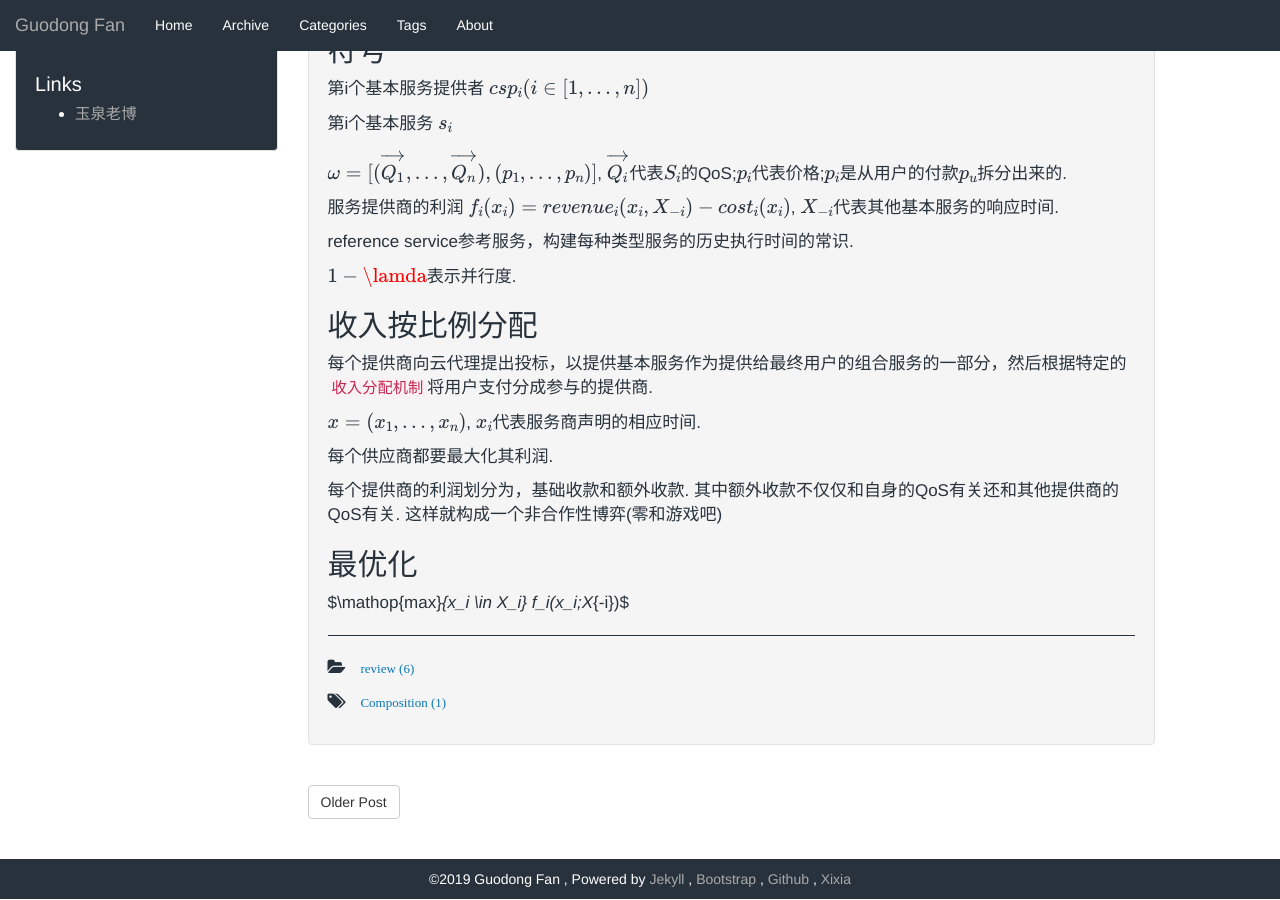
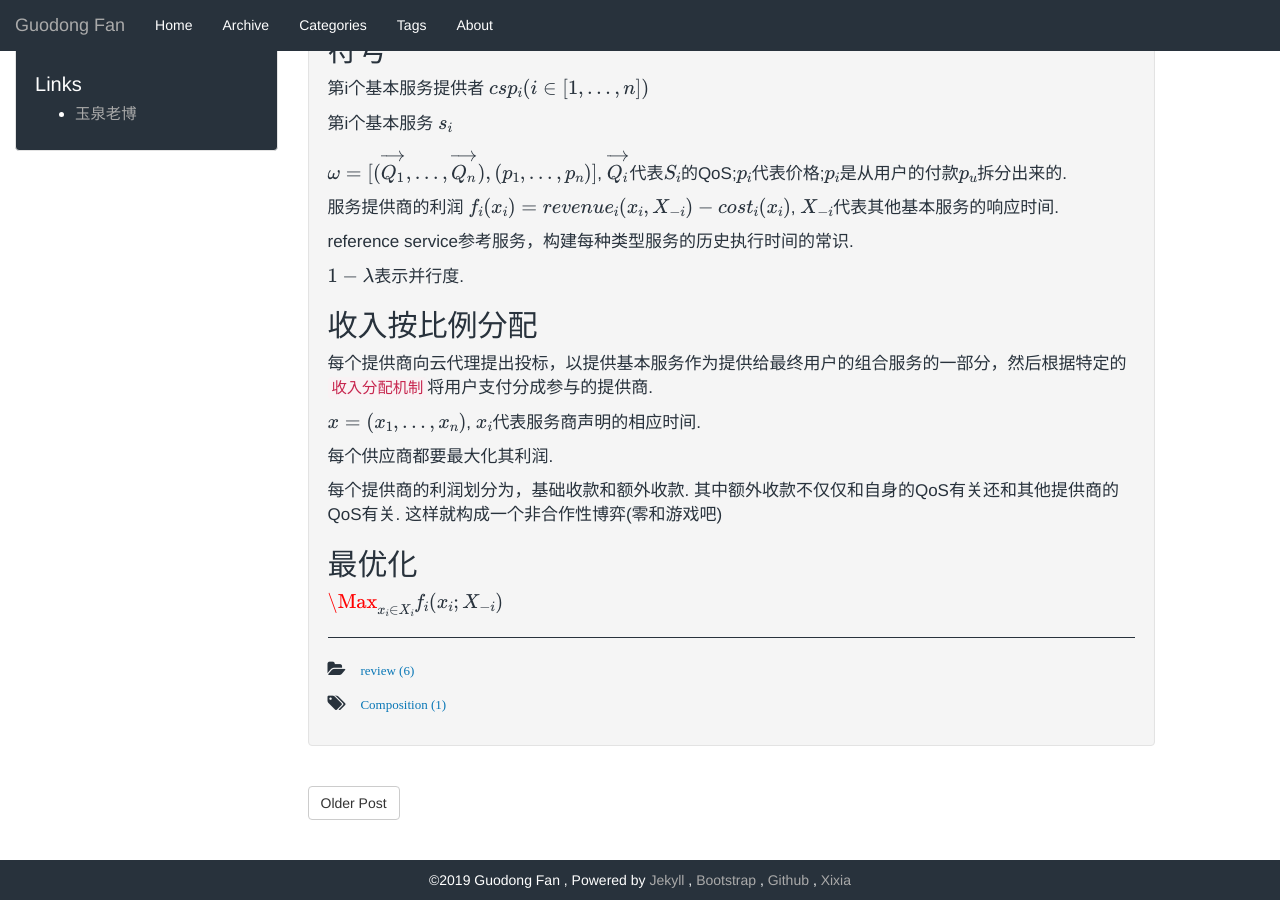
Before and after one commit to GuodongFan/GuodongFan.github.io, a Jekyll site: the page built from _posts/2019-07-31-Nash-Equilibrium-Composition.md, in a window 1280 px wide and 900 px high, scrolled down 620 px. Built offline with Jekyll 4.4.1, drawn with Linux system fonts in a browser that asks for light colours; our own code applies the rules of GitHub Pages for plain Markdown files; formulas are drawn with MathJax 3.

Commit message:
Update 2019-07-31-Nash-Equilibrium-Composition.md

```diff
--- a/_posts/2019-07-31-Nash-Equilibrium-Composition.md
+++ b/_posts/2019-07-31-Nash-Equilibrium-Composition.md
@@ -29,7 +29,7 @@ $\omega=\lbrack(\overrightarrow{Q_1},...,\overrightarrow{Q_n}),(p_1,...,p_n)\rbr
 
 reference service参考服务，构建每种类型服务的历史执行时间的常识.
 
-$1-\lamda$表示并行度.
+$1-\lambda$表示并行度.
 
 
 ## 收入按比例分配
@@ -44,4 +44,4 @@ $x=(x_1, ..., x_n)$, $x_i$代表服务商声明的相应时间.
 
 ## 最优化
 
-$\mathop{max}_{x_i \in X_i} f_i(x_i;X_{-i})$
+$\Max_{x_i \in X_i} f_i(x_i;X_{-i})$
```
